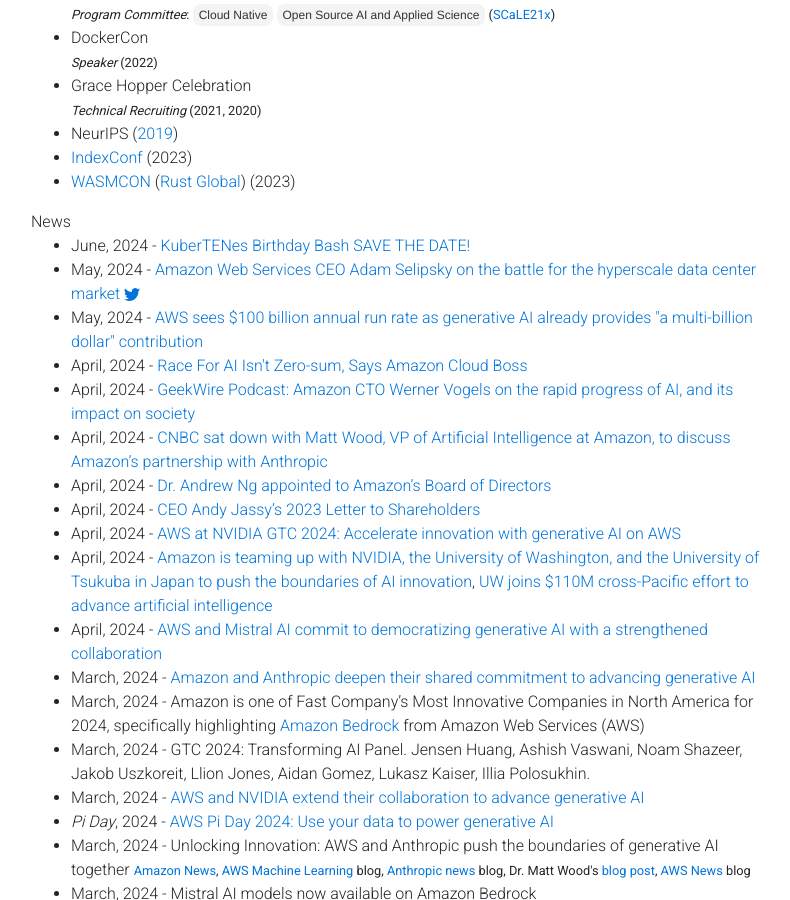
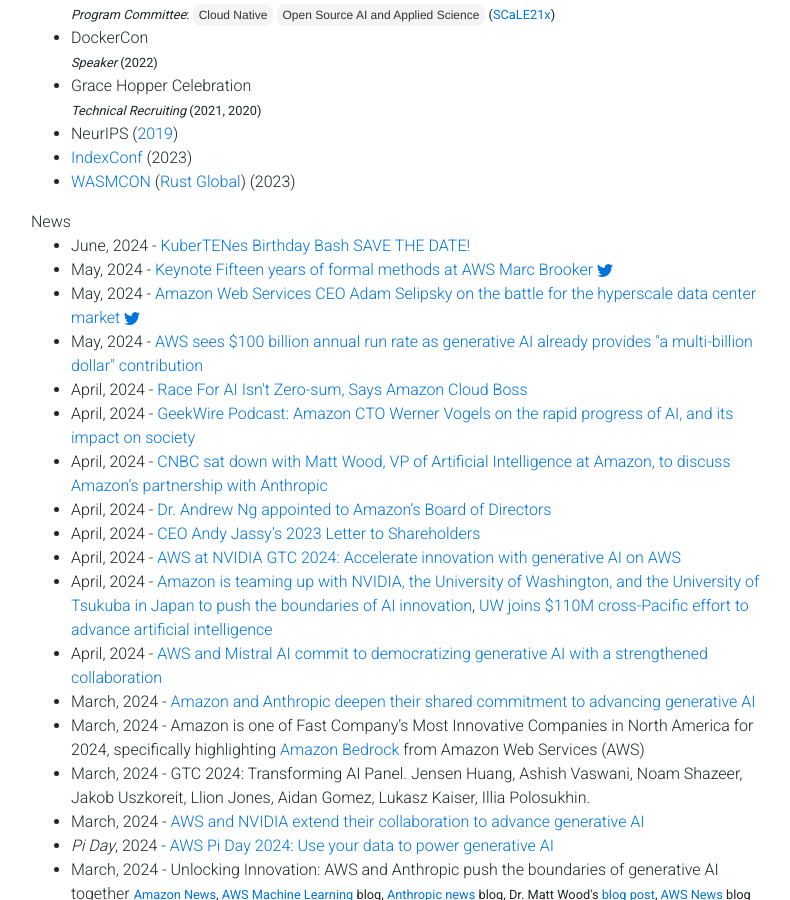
Before and after one commit to gfw001/gfw001.github.io, a Jekyll site: the page portfolio.html, which Jekyll copies as it is, in a window 1280 px wide and 900 px high, scrolled down 1856 px. Shown: the whole window, without its empty margins (54-844 px from the left). Built offline with Jekyll 4.4.1, drawn with Linux system fonts in a browser that asks for light colours; nearby versions of some CDN libraries; a style sheet for code colours, icons or effects is not loaded.

Commit message:
Update portfolio.html

```diff
--- a/portfolio.html
+++ b/portfolio.html
@@ -323,6 +323,13 @@
 
 	<li>
 	       June, 2024 - <a href="https://events.linuxfoundation.org/kuber10es-birthday-bash/">KuberTENes Birthday Bash SAVE THE DATE!</a>
+	</li>
+	<li>
+	       May, 2024 - <a href="https://youtu.be/HxP4wi4DhA0?si=88eH_cJVGv3ZHtry">Keynote Fifteen years of formal methods at AWS  Marc Brooker</a> <a href="https://twitter.com/MarcJBrooker/status/1787535768971616348" title="Twitter">
+                <svg xmlns="http://www.w3.org/2000/svg" width="16" height="16" fill="currentColor" class="bi bi-twitter" viewBox="0 0 16 16">
+                <path d="M5.026 15c6.038 0 9.341-5.003 9.341-9.334 0-.14 0-.282-.006-.422A6.685 6.685 0 0 0 16 3.542a6.658 6.658 0 0 1-1.889.518 3.301 3.301 0 0 0 1.447-1.817 6.533 6.533 0 0 1-2.087.793A3.286 3.286 0 0 0 7.875 6.03a9.325 9.325 0 0 1-6.767-3.429 3.289 3.289 0 0 0 1.018 4.382A3.323 3.323 0 0 1 .64 6.575v.045a3.288 3.288 0 0 0 2.632 3.218 3.203 3.203 0 0 1-.865.115 3.23 3.23 0 0 1-.614-.057 3.283 3.283 0 0 0 3.067 2.277A6.588 6.588 0 0 1 .78 13.58a6.32 6.32 0 0 1-.78-.045A9.344 9.344 0 0 0 5.026 15z"/>
+                </svg>
+                </a>
 	</li>
 	<li>
 	       May, 2024 - <a href="https://www.cnbc.com/video/2024/05/02/amazon-web-services-ceo-adam-selipsky-on-the-battle-for-the-hyperscale-data-center-market.html?&qsearchterm=selipsky">Amazon Web Services CEO Adam Selipsky on the battle for the hyperscale data center market</a> <a href="https://x.com/jonfortt/status/1786112067420004470" title="Twitter">
```
